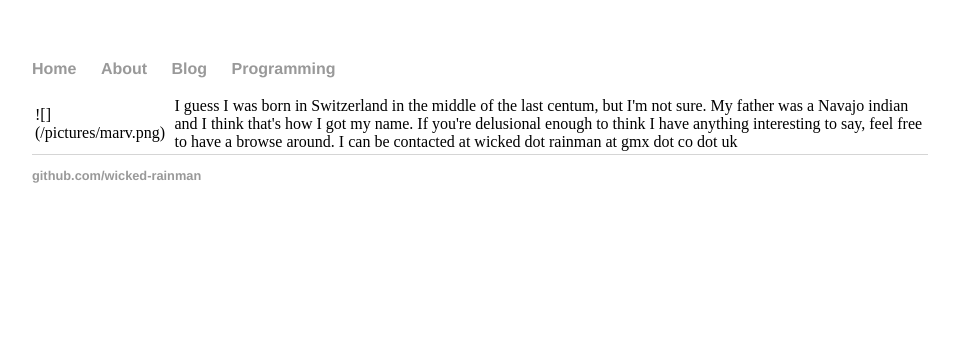
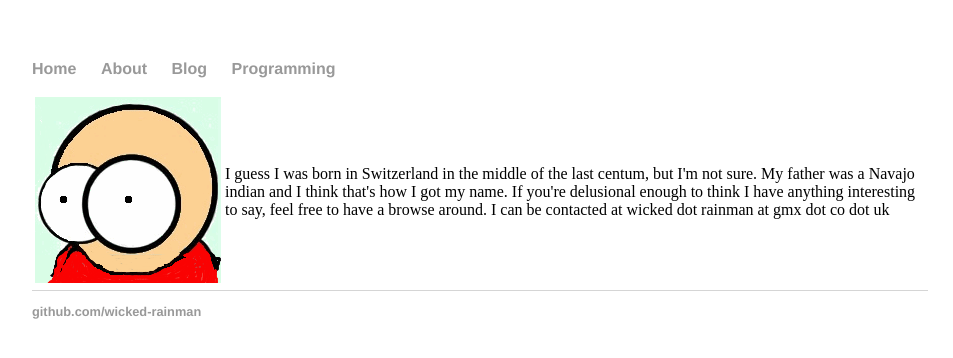
Before and after one commit to wicked-rainman/wicked-rainman.github.io, a Jekyll site: the page built from test.md, in a window 1280 px wide. Shown: the top 358 px of the page, without its empty margins (160-1113 px from the left). Built offline with Jekyll 4.4.1, drawn with Linux system fonts in a browser that asks for light colours; our own code applies the rules of GitHub Pages for plain Markdown files.

Commit message:
Update test.md

```diff
--- a/test.md
+++ b/test.md
@@ -1,7 +1,7 @@
  <table>
   <tr>
     <td>
-![](/pictures/marv.png)
+<img src="/pictures/marv.png">
     </td>
   <td>
   I guess I was born in Switzerland in the middle of the last centum, but I'm not sure. My father was a Navajo indian and I think that's how I got my name. If you're delusional enough to think I have anything interesting to say, feel free to have a browse around. I can be contacted at wicked dot rainman at gmx dot co dot uk
```
